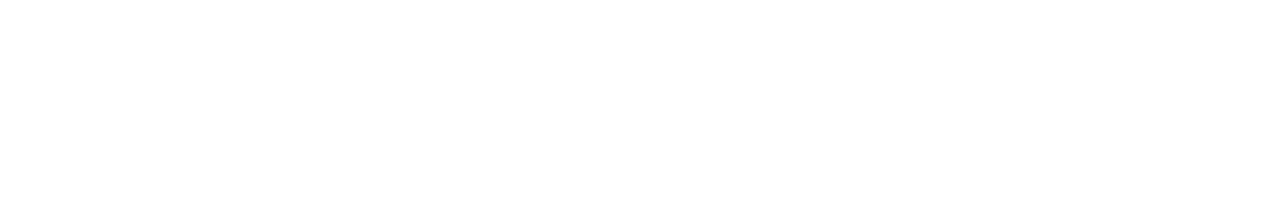
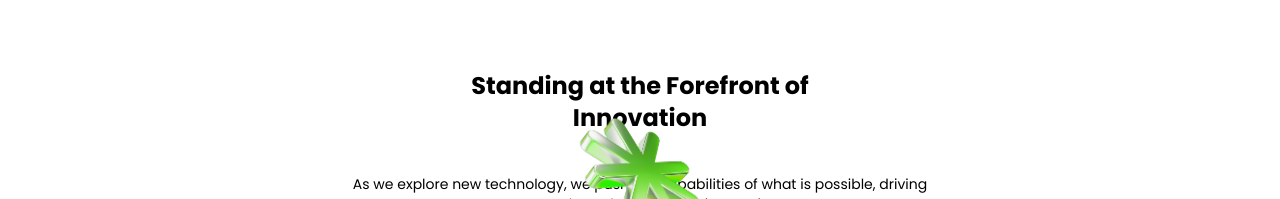
Before and after one commit to VaayuDrone/Vaayu, a Next.js app: page / in a window 1280 px wide. Shown: the part 2601-2800 px from the top of the page. Before the commit the page ends 2575 px from the top, so only its background shows below. Built offline with nearby package versions, Linux system fonts and the light colour scheme.

Commit message:
Resolved Module Conflicts

```diff
--- /dev/null
+++ b/app/components/Innovation.jsx
@@ -0,0 +1,61 @@
+import React from 'react';
+import Image from 'next/image';
+
+const Innovation = () => {
+    return (
+        <div className="w-screen flex items-center justify-center py-24">
+            <div className="w-[70%] max-w-4xl flex flex-col gap-10 relative items-center mx-auto">
+                <div className="font-poppins text-2xl font-bold text-center w-1/2">
+                    Standing at the Forefront of Innovation
+                </div>
+
+                <p className="font-poppins text-sm text-center max-w-xl mx-auto">
+                    As we explore new technology, we push the capabilities of what is possible, driving progress through continuous innovation.
+                </p>
+
+                <div className="flex gap-4 font-poppins justify-center w-full">
+                    {/* Box 1 */}
+                    <div className="relative w-1/2 aspect-square rounded-xl overflow-hidden">
+                        <div className='absolute inset-0 bg-[url("/Images/Videop.png")] bg-cover bg-center'></div>
+                        <div className="relative z-10 text-white h-1/2 flex flex-col items-center justify-center p-3">
+                            <div className="w-4/5 text-center">
+                                <div className="text-lg font-semibold leading-tight">Medicine<br />Delivery</div>
+                                <div className="text-xs mt-1">
+                                    Professional and Quick Medicine Delivery
+                                </div>
+                                <div className="text-xs mt-2 cursor-pointer underline">Learn More</div>
+                            </div>
+                        </div>
+                    </div>
+
+                    {/* Box 2 */}
+                    {/* Box 2 */}
+                    <div className="relative w-1/2 aspect-square rounded-xl overflow-hidden">
+                        <div className='absolute inset-0 bg-[url("/Images/Enterprise.png")] bg-cover bg-center'></div>
+
+                        <div className="relative z-10 text-white h-1/2 flex flex-col items-center justify-center p-3">
+                            <div className="w-4/5 text-center">
+                                <div className="text-lg font-semibold">Enterprise</div>
+                                <div className="text-xs mt-1">
+                                    Drone Solutions for a New Generation of Work
+                                </div>
+                                <div className="text-xs mt-2 cursor-pointer underline">Learn More</div>
+                            </div>
+                        </div>
+                    </div>
+                    <div className="absolute top-0 right-[calc(25% - 75px)] z-20">
+                        <Image
+                            src="/Images/Illustration.png"
+                            alt="Illustration"
+                            width={150}
+                            height={150}
+                        />
+                    </div>
+
+                </div>
+            </div>
+        </div>
+    );
+};
+
+export default Innovation;
--- a/app/components/Navbar.jsx
+++ b/app/components/Navbar.jsx
@@ -23,7 +23,7 @@
               {link}
             </span>
           ))}
-          <div className="flex gap-4">
+          <div className="flex gap-4 invert">
             <Image src="/Svg/Shop.svg" alt="Shop" width={24} height={24} />
             <Image src="/Svg/Bag.svg" alt="Bag" width={24} height={24} />
           </div>
--- a/app/page.js
+++ b/app/page.js
@@ -4,7 +4,8 @@
 import Segment from './components/Segment'
 import Selling from './components/Selling'
 import Shop from './components/Shop';
-import Images from './components/Images'
+import Images from './components/Images';
+import Innovation from './components/Innovation'
 
 const Page = () => {
   return (
@@ -20,6 +21,7 @@
       <Selling/>
       <Shop/>
       <Images/>
+      <Innovation/>
     </div>
   )
 }
--- a/package.json
+++ b/package.json
@@ -9,8 +9,8 @@
     "lint": "next lint"
   },
   "dependencies": {
+    "gsap": "^3.13.0",
     "lucide-react": "^0.513.0",
-    "gsap": "^3.13.0",
     "next": "15.3.3",
     "react": "^19.0.0",
     "react-dom": "^19.0.0"
```
Also changed, not shown: 1 other file (tests, documents, lock files or other folders).
